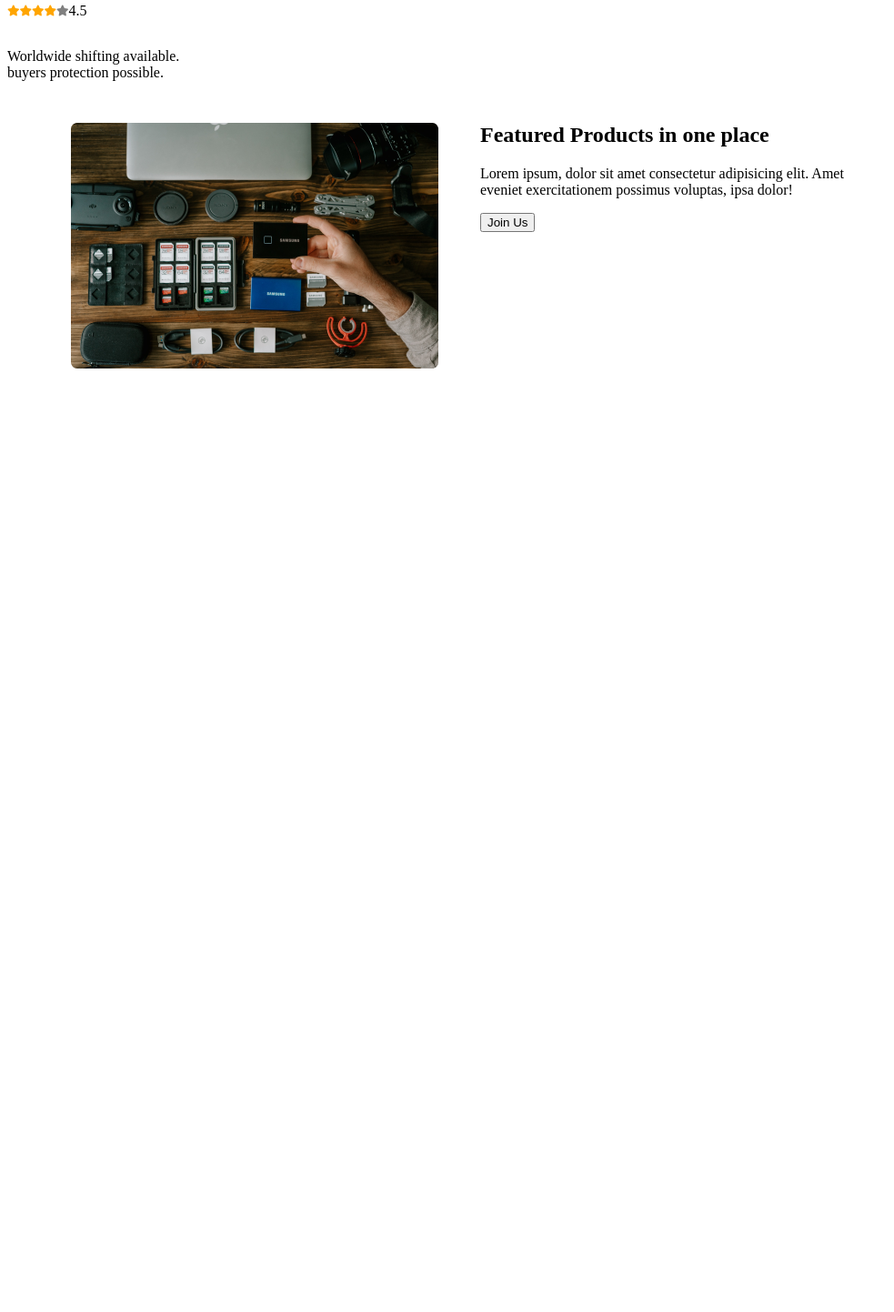
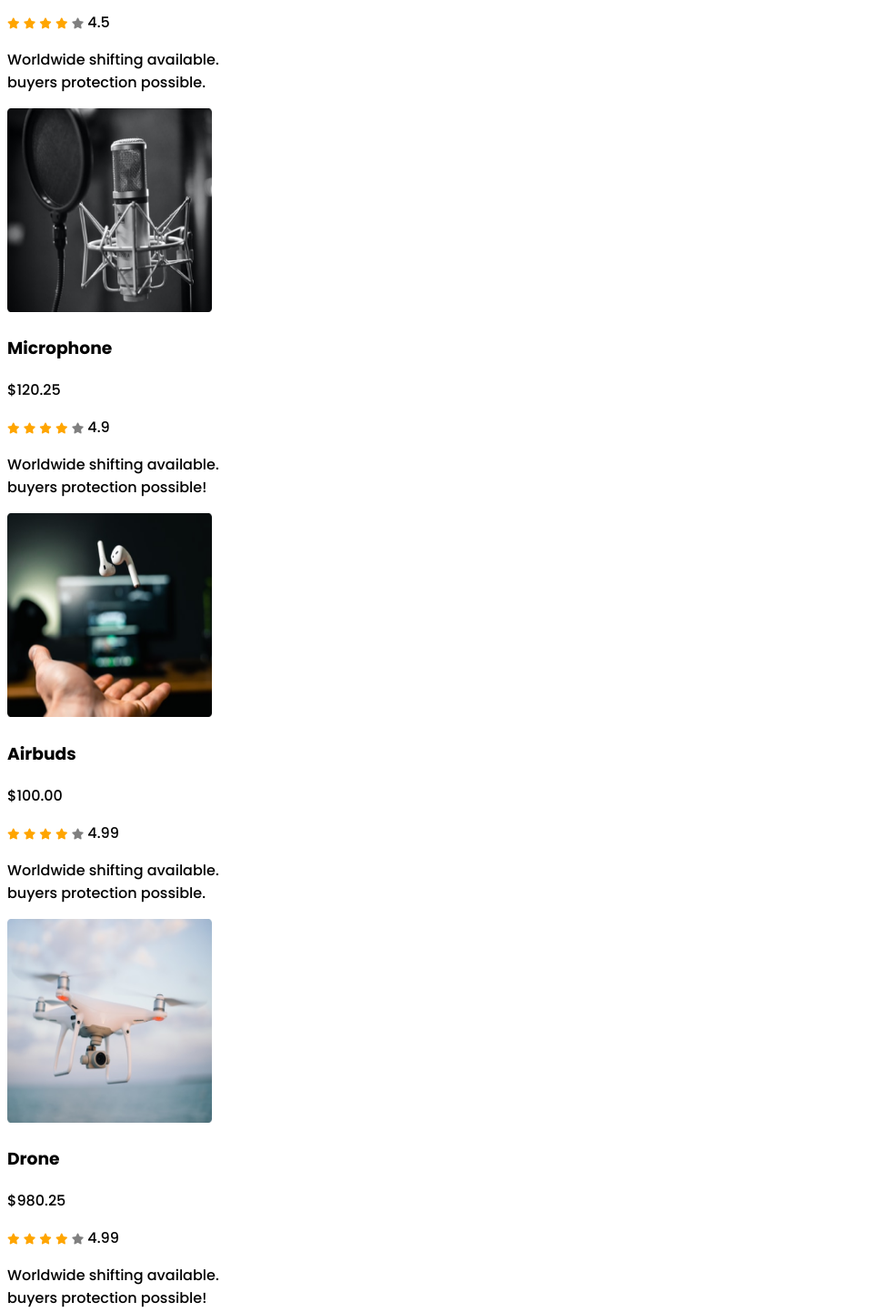
Before and after one commit to usuf25du/influencer-gear, a plain HTML site: page index.html in a window 1280 px wide. Shown: the part 1051-2493 px from the top of the page at 91% size, without its empty margins (0-983 px from the left). Before the commit the page ends 1474 px from the top, so only its background shows below. Drawn offline with Linux system fonts and the light colour scheme.

Commit message:
third commit

```diff
--- a/index.html
+++ b/index.html
@@ -41,15 +41,149 @@
                         <p class="price">$50.48</p>
                     </div>
                     <div class="product_about">
+                        <div>
                         <i class="fas fa-star filled"></i>
                         <i class="fas fa-star filled"></i>
                         <i class="fas fa-star filled"></i>
                         <i class="fas fa-star filled"></i>
                         <i class="fas fa-star empty"></i>
-                        <p class="rating">4.5</p>
+                        <span>4.5</span>
+                        </div>
+                    </div>
+                    <div>
+                        <p>Worldwide shifting available.  <br> buyers protection possible.</p>
                     </div>
 
-                    <div><p>Worldwide shifting available. <br> buyers protection possible.</p></div>
+                </div>
+
+            </div>
+            <div class="collection">
+                <div class="banner">
+                    <div>
+                        <img src="images/mic.png" alt="">
+                    </div>
+                    <div class="product-info">
+                        <h3 class="product_name">Microphone</h3>
+                        <p class="price">$120.25</p>
+                    </div>
+                    <div class="product_about">
+                        <div>
+                        <i class="fas fa-star filled"></i>
+                        <i class="fas fa-star filled"></i>
+                        <i class="fas fa-star filled"></i>
+                        <i class="fas fa-star filled"></i>
+                        <i class="fas fa-star empty"></i>
+                        <span>4.9</span>
+                        </div>
+                    </div>
+                    <div>
+                        <p>Worldwide shifting available.  <br> buyers protection possible!</p>
+                    </div>
+
+                </div>
+
+            </div>
+            <div class="collection">
+                <div class="banner">
+                    <div>
+                        <img src="images/airpod.png" alt="">
+                    </div>
+                    <div class="product-info">
+                        <h3 class="product_name">Airbuds</h3>
+                        <p class="price">$100.00</p>
+                    </div>
+                    <div class="product_about">
+                        <div>
+                        <i class="fas fa-star filled"></i>
+                        <i class="fas fa-star filled"></i>
+                        <i class="fas fa-star filled"></i>
+                        <i class="fas fa-star filled"></i>
+                        <i class="fas fa-star empty"></i>
+                        <span>4.99</span>
+                        </div>
+                    </div>
+                    <div>
+                        <p>Worldwide shifting available.  <br> buyers protection possible.</p>
+                    </div>
+
+                </div>
+
+            </div>
+            <div class="collection">
+                <div class="banner">
+                    <div>
+                        <img src="images/drone.png" alt="">
+                    </div>
+                    <div class="product-info">
+                        <h3 class="product_name">Drone</h3>
+                        <p class="price">$980.25</p>
+                    </div>
+                    <div class="product_about">
+                        <div>
+                        <i class="fas fa-star filled"></i>
+                        <i class="fas fa-star filled"></i>
+                        <i class="fas fa-star filled"></i>
+                        <i class="fas fa-star filled"></i>
+                        <i class="fas fa-star empty"></i>
+                        <span>4.99</span>
+                        </div>
+                    </div>
+                    <div class="discription">
+                        <p>Worldwide shifting available.  <br> buyers protection possible!</p>
+                    </div>
+
+                </div>
+
+            </div>
+            <div class="collection">
+                <div class="banner">
+                    <div>
+                        <img src="images/lights.png" alt="">
+                    </div>
+                    <div class="product-info">
+                        <h3 class="product_name">Light Setup</h3>
+                        <p class="price">$1200.00</p>
+                    </div>
+                    <div class="product_about">
+                        <div>
+                        <i class="fas fa-star filled"></i>
+                        <i class="fas fa-star filled"></i>
+                        <i class="fas fa-star filled"></i>
+                        <i class="fas fa-star filled"></i>
+                        <i class="fas fa-star empty"></i>
+                        <span>4.99</span>
+                        </div>
+                    </div>
+                    <div>
+                        <p>Worldwide shifting available.  <br> buyers protection possible!</p>
+                    </div>
+
+                </div>
+
+            </div>
+            <div class="collection">
+                <div class="banner">
+                    <div>
+                        <img src="images/action.png" alt="">
+                    </div>
+                    <div class="product-info">
+                        <h3 class="product_name">Action Camera</h3>
+                        <p class="price">$380.00</p>
+                    </div>
+                    <div class="product_about">
+                        <div>
+                        <i class="fas fa-star filled"></i>
+                        <i class="fas fa-star filled"></i>
+                        <i class="fas fa-star filled"></i>
+                        <i class="fas fa-star filled"></i>
+                        <i class="fas fa-star empty"></i>
+                        <span>4.5</span>
+                        </div>
+                    </div>
+                    <div>
+                        <p>Worldwide shifting available.  <br> buyers protection possible.</p>
+                    </div>
+
                 </div>
 
             </div>
--- a/style/styles.css
+++ b/style/styles.css
@@ -1,8 +1,10 @@
 @import url('https://fonts.googleapis.com/css2?family=Poppins:wght@700&display=swap');
 
-@import url('https://fonts.googleapis.com/css2?family=Poppins:wght@500;700&display=swap') body {
+@import url('https://fonts.googleapis.com/css2?family=Poppins:wght@500;700&display=swap');
+
+body {
     font-family: 'Poppins', sans-serif;
-    background-color: #ffff;
+    background-color: #FFFF
 }
 
 .head {
@@ -18,8 +20,6 @@
     text-align: left;
 }
 
-
-.influencer {}
 
 .prebook {
     display: flex;
@@ -41,6 +41,12 @@
     height: 270px;
     padding: 20px 0px;
     align-items: center;
+
+}
+
+.product-info {
+    display: block;
+    width: 100%;
 
 }
 
@@ -70,14 +76,15 @@
 .container .collection .banner img {
     width: 225px;
     height: 224px;
-    padding-left: 20px;
+
 
 }
 
 .product_about {
     display: flex;
     align-items: center;
-    justify-content: start;
+    justify-content: space-between;
+
 }
 
 .fa-star {
```
